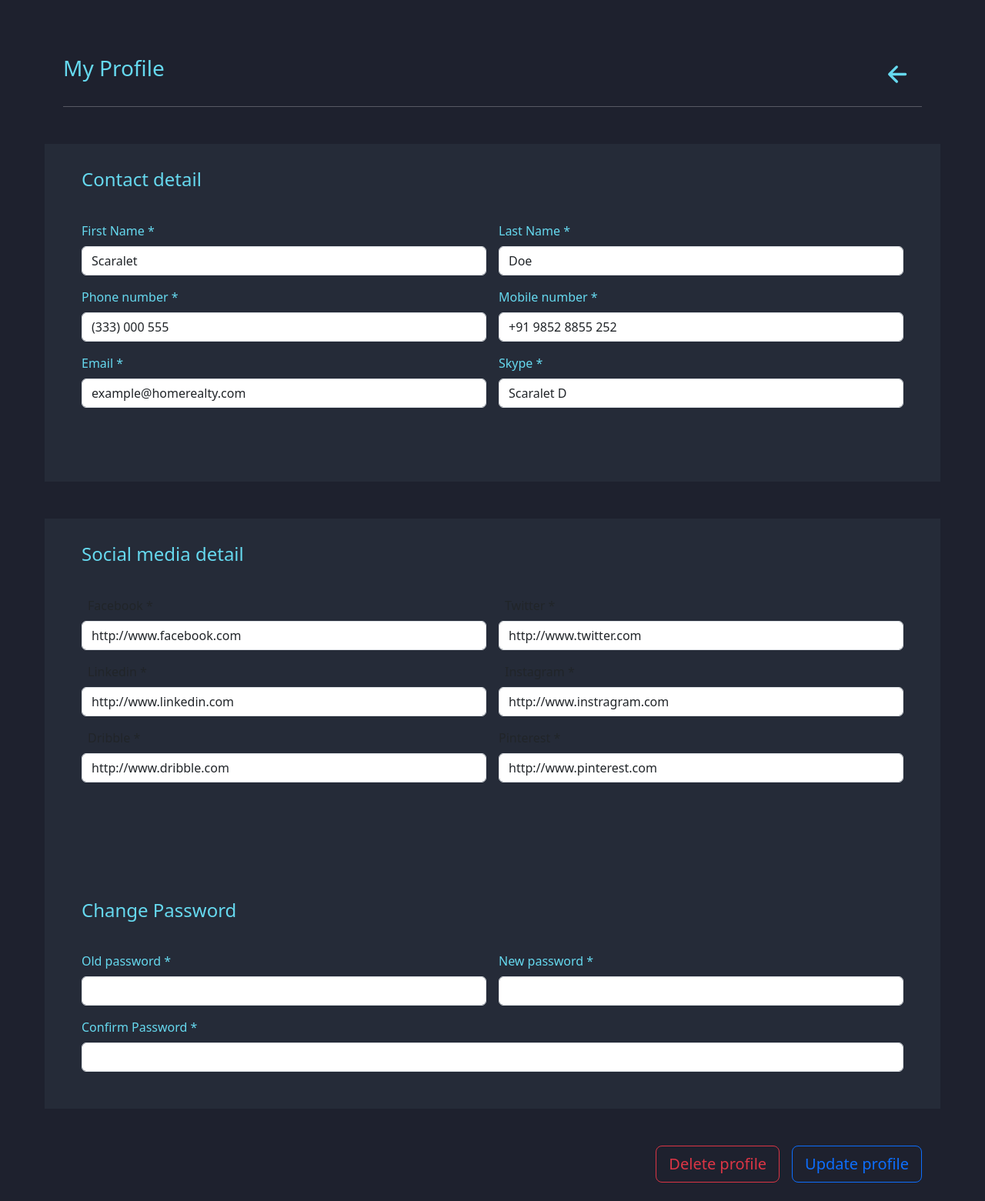
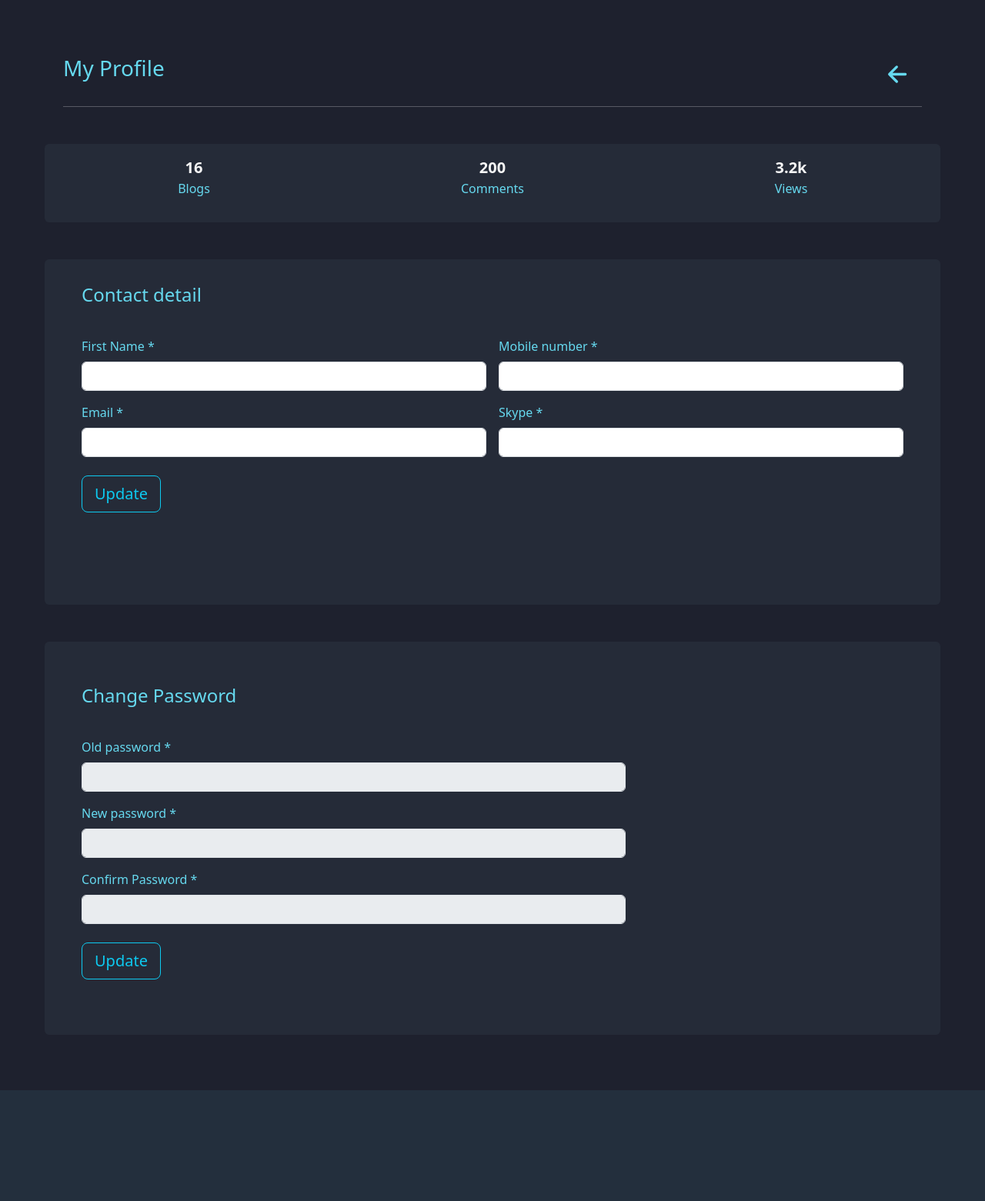
Before and after one commit to Subash0711/repos, a Django app: template blog/blog_project/user/templates/user_profile.html in a window 1280 px wide. Shown: the whole page at 77% size. After the commit the page ends 1417 px from the top, so only its background shows below. Run offline with Django 4.2, Linux system fonts and the light colour scheme; the template is opened without the code that fills it, so the values that code supplies are empty; some libraries are stand-ins or nearby versions.

Commit message:
added User profile,Message and alert box,password update api

```diff
--- a/blog/blog_project/blog_app/service.py
+++ b/blog/blog_project/blog_app/service.py
@@ -59,7 +59,7 @@ class BlogCommentServices:
             queryParams=parse_qs(request.META['QUERY_STRING'])
             msg=unquote(queryParams.get('message',[''])[0])
             cmtdata=UserComments.objects.select_related('blog','user').filter(is_deleted=False,blog=blogid).prefetch_related('blog__userid').order_by('-cmt_id')
-            return render(request,'view_blog.html',{'cmtCtx':cmtdata,'bloglist':blogCtx,'status':msg,'user':userdata['userfullname'],'usermail':userdata['usermail'],'loginUserId':userdata['userid'],'title':title})
+            return render(request,'view_blog.html',{'cmtCtx':cmtdata,'bloglist':blogCtx,'status':msg,'user':userdata['userfullname'],'usermail':userdata['usermail'],'userid':userdata['userid'],'title':title})
 
         @classmethod
         def addBlogComment(cls,request,id):
--- a/blog/blog_project/blog_app/templates/view_blog.html
+++ b/blog/blog_project/blog_app/templates/view_blog.html
@@ -5,7 +5,7 @@
         <div class="mx-auto col-md-10 d-flex flex-row-reverse">
             <!-- Add Blog Button -->
             {% if status %}
-            <div class="alert alert-success m-2 p-2 msg_box" id="add-success-msg-view" style="background-color: #8EE6CA;">
+            <div class="alert alert-success m-2 p-2 msg_box" id="add-success-msg-view" style="background-color: #8ee6ca;">
                 <strong>{{ status }}</strong>
             </div>
             {% endif %}
--- a/blog/blog_project/static/css/base.css
+++ b/blog/blog_project/static/css/base.css
@@ -41,8 +41,9 @@
 #logout-btn:hover svg path {
     fill: #191c27;
 }
-
-
-.text-color{
+.base_text_color{
     color:#66d9ef;
 }
+.base_text_color-2{
+    color: whitesmoke;
+}
--- a/blog/blog_project/user/templates/user_profile.html
+++ b/blog/blog_project/user/templates/user_profile.html
@@ -5,9 +5,17 @@
     <title>{{ title }}</title>
     {% load static %}
     <link rel="stylesheet" href="{% static 'css/bootstrap-5.min.css' %}">
-    <script src="{% static 'js/bootstrap-5.min.js' %}"></script>
     <link rel="stylesheet" href="{% static 'css/base.css'%}">
+    <script src="{% static 'js/jquery-3.7.0.min..js' %}"></script>
     <script src="https://ajax.googleapis.com/ajax/libs/jquery/3.6.4/jquery.min.js"></script>
+    <style>
+        .base_text_color{
+            color:#66d9ef;
+        }
+        .base_text_color-2{
+            color: whitesmoke;
+        }
+    </style>
 </head>
 
 <body style="background-color: #1e212e">
@@ -22,11 +30,10 @@
     <div class="container my-4 page_content" style="display: none;">
         <div class="row">
             <div class="col-12">
-                <!-- Page title -->
                 <div class="my-5">
                     <div class="row justify-content-between">
                         <div class="col-4">
-                            <h3 class="text-color">My Profile</h3>
+                            <h3 class="base_text_color">My Profile</h3>
                         </div>
                         <div class="col-4 d-flex flex-row-reverse">
                             <a class="btn" href="{% url 'BlogList_View' userid=userid %}"><svg
@@ -40,147 +47,119 @@
                     </div>
                     <hr style="color: white;">
                 </div>
-                <!-- Form START -->
-                <form>
-                    <div class="row mb-5 gx-5" style="background-color: #252b38">
+                <div class="row mb-5 gx-5 rounded" style="background-color: #252b38">
+                        <div class="col-4">
+                            <div class="d-flex flex-column m-2 p-2">
+                               <strong class="base_text_color-2 text-center" style="font-size: 20px;">16</strong>
+                                <p class="base_text_color text-center">Blogs</p>
+                            </div>
+                        </div>
+                        <div class="col-4">
+                            <div class="d-flex flex-column m-2 p-2">
+                                <strong class="base_text_color-2 text-center" style="font-size: 20px;">200</strong>
+                                <p class="base_text_color text-center">Comments</p>
+                            </div>
+                        </div>
+                        <div class="col-4">
+                            <div class="d-flex flex-column m-2 p-2">
+                                <strong class="base_text_color-2 text-center" style="font-size: 20px;">3.2k</strong>
+                                <p class="base_text_color text-center">Views</p>
+                            </div>
+                        </div>
+                </div>
+                <form action="" method="post">
+                    <div class="row mb-5 gx-5 rounded" style="background-color: #252b38">
                         <!-- Contact detail -->
                         <div class="col-xxl-8 mb-5 mb-xxl-0">
                             <div class="bg-secondary-soft px-4 py-5 rounded">
                                 <div class="row g-3">
-                                    <h4 class="mb-4 mt-0 text-color">Contact detail</h4>
+                                    <h4 class="mb-4 mt-0 base_text_color">Contact detail</h4>
                                     <!-- First Name -->
                                     <div class="col-md-6">
-                                        <label class="form-label text-color">First Name *</label>
+                                        <label class="form-label base_text_color">First Name *</label>
                                         <input type="text" class="form-control" placeholder="" aria-label="First name"
-                                            value="Scaralet">
-                                    </div>
-                                    <!-- Last name -->
-                                    <div class="col-md-6">
-                                        <label class="form-label text-color">Last Name *</label>
-                                        <input type="text" class="form-control" placeholder="" aria-label="Last name"
-                                            value="Doe">
-                                    </div>
-                                    <!-- Phone number -->
-                                    <div class="col-md-6">
-                                        <label class="form-label text-color">Phone number *</label>
-                                        <input type="text" class="form-control" placeholder="" aria-label="Phone number"
-                                            value="(333) 000 555">
+                                            >
                                     </div>
                                     <!-- Mobile number -->
                                     <div class="col-md-6">
-                                        <label class="form-label text-color">Mobile number *</label>
+                                        <label class="form-label base_text_color">Mobile number *</label>
                                         <input type="text" class="form-control" placeholder="" aria-label="Phone number"
-                                            value="+91 9852 8855 252">
+                                            >
                                     </div>
                                     <!-- Email -->
                                     <div class="col-md-6">
-                                        <label for="inputEmail4" class="form-label text-color">Email *</label>
-                                        <input type="email" class="form-control" id="inputEmail4"
-                                            value="example@homerealty.com">
+                                        <label for="inputEmail4" class="form-label base_text_color">Email *</label>
+                                        <input type="email" class="form-control" id="inputEmail4">
                                     </div>
                                     <!-- Skype -->
                                     <div class="col-md-6">
-                                        <label class="form-label text-color">Skype *</label>
-                                        <input type="text" class="form-control" placeholder="" aria-label="Phone number"
-                                            value="Scaralet D">
+                                        <label class="form-label base_text_color">Skype *</label>
+                                        <input type="text" class="form-control" placeholder="" aria-label="Phone number">
+                                        <input type="text" name="colum-name" value="contact-col" style="display: none;">
+                                        <input type="text" name="userid" value="{{userid}}" style="display: none;">
                                     </div>
-                                </div> <!-- Row END -->
+                                </div>
+                                <div class="gap-3 d-md-flex justify-content-md-start text-center my-4">
+                                    <button type="button" class="btn btn-outline-info btn-lg" id="cntct-update-btn" >Update</button>
+                                    <button type="button" class="btn btn-outline-success btn-lg" id="cntct-save-btn" style="display: none;">Save</button>
+                                    <button type="button" class="btn btn-outline-danger btn-lg" id="cntct-cncl-btn" style="display: none;">Cancel</button>
+                                </div>
                             </div>
                         </div>
-                        <!-- Upload profile -->
-                    </div> <!-- Row END -->
-
-                    <!-- Social media detail -->
-                    <div class="row mb-5 gx-5" style="background-color: #252b38">
-                        <div class="col-xxl-6 mb-5 mb-xxl-0">
-                            <div class="bg-secondary-soft px-4 py-5 rounded">
-                                <div class="row g-3">
-                                    <h4 class="mb-4 mt-0 text-color">Social media detail</h4>
-                                    <!-- Facebook -->
-                                    <div class="col-md-6">
-                                        <label class="form-label"><i
-                                                class="fab fa-fw fa-facebook me-2 text-facebook text-color"></i>Facebook
-                                            *</label>
-                                        <input type="text" class="form-control" placeholder="" aria-label="Facebook"
-                                            value="http://www.facebook.com">
-                                    </div>
-                                    <!-- Twitter -->
-                                    <div class="col-md-6">
-                                        <label class="form-label"><i
-                                                class="fab fa-fw fa-twitter text-twitter me-2 text-color"></i>Twitter
-                                            *</label>
-                                        <input type="text" class="form-control" placeholder="" aria-label="Twitter"
-                                            value="http://www.twitter.com">
-                                    </div>
-                                    <!-- Linkedin -->
-                                    <div class="col-md-6">
-                                        <label class="form-label"><i
-                                                class="fab fa-fw fa-linkedin-in text-linkedin me-2 text-color"></i>Linkedin
-                                            *</label>
-                                        <input type="text" class="form-control" placeholder="" aria-label="Linkedin"
-                                            value="http://www.linkedin.com">
-                                    </div>
-                                    <!-- Instragram -->
-                                    <div class="col-md-6">
-                                        <label class="form-label"><i
-                                                class="fab fa-fw fa-instagram text-instagram me-2 text-color"></i>Instagram
-                                            *</label>
-                                        <input type="text" class="form-control" placeholder="" aria-label="Instragram"
-                                            value="http://www.instragram.com">
-                                    </div>
-                                    <!-- Dribble -->
-                                    <div class="col-md-6">
-                                        <label class="form-label"><i
-                                                class="fas fa-fw fa-basketball-ball text-dribbble me-2 text-color"></i>Dribble
-                                            *</label>
-                                        <input type="text" class="form-control" placeholder="" aria-label="Dribble"
-                                            value="http://www.dribble.com">
-                                    </div>
-                                    <!-- Pinterest -->
-                                    <div class="col-md-6">
-                                        <label class="form-label"><i
-                                                class="fab fa-fw fa-pinterest text-pinterest text-color"></i>Pinterest
-                                            *</label>
-                                        <input type="text" class="form-control" placeholder="" aria-label="Pinterest"
-                                            value="http://www.pinterest.com">
-                                    </div>
-                                </div> <!-- Row END -->
-                            </div>
-                        </div>
-
+                    </div>
+                </form>
+                {% if errormessage %}
+                <div class="row mb-5 gx-5 rounded justify-content-md-end" style="position: fixed; top: 0; right: 0;width: 50rem;">
+                    <div class="col-md-12 m-5 p-3 rounded alert alert-danger"  id="alert-box" style="display: inline-block;width: auto;">
+                        <svg class="m-1" xmlns="http://www.w3.org/2000/svg" viewBox="0 0 12 12" width="12" height="12"><path d="M1.757 10.243a6.001 6.001 0 1 1 8.488-8.486 6.001 6.001 0 0 1-8.488 8.486ZM6 4.763l-2-2L2.763 4l2 2-2 2L4 9.237l2-2 2 2L9.237 8l-2-2 2-2L8 2.763Z"></path></svg>
+                        <strong>{{errormessage}}</strong>
+                    </div>
+                </div>
+                {% endif %}
+                {% if message %}
+                <div class="row mb-5 gx-5 rounded justify-content-md-end" style="position: fixed; top: 0; right: 0;width: 50rem;">
+                    <div class="col-md-12 m-5 p-3 rounded alert alert-success"  id="alert-box" style="display: inline-block;width: auto;">
+                        <svg  class="m-1" xmlns="http://www.w3.org/2000/svg" viewBox="0 0 12 12" width="12" height="12"><path d="M6 0a6 6 0 1 1 0 12A6 6 0 0 1 6 0Zm-.705 8.737L9.63 4.403 8.392 3.166 5.295 6.263l-1.7-1.702L2.356 5.8l2.938 2.938Z"></path></svg>
+                        <strong>{{ message }}</strong>
+                    </div>
+                </div>
+                {% endif %}
+                <form action="{% url 'User-Profile-View' userid=userid %}" method="post">
+                    <div class="row mb-5 gx-5 rounded" style="background-color: #252b38">
                         <!-- change password -->
                         <div class="col-xxl-6">
                             <div class="bg-secondary-soft px-4 py-5 rounded">
                                 <div class="row g-3">
-                                    <h4 class="my-4 text-color">Change Password</h4>
+                                    <h4 class="my-4 base_text_color">Change Password</h4>
                                     <!-- Old password -->
-                                    <div class="col-md-6">
-                                        <label for="exampleInputPassword1" class="form-label text-color">Old password
+                                    <div class="col-md-8">
+                                        <label for="exampleInputPassword1" class="form-label base_text_color">Old password
                                             *</label>
-                                        <input type="password" class="form-control" id="exampleInputPassword1">
+                                        <input type="password" class="form-control" id="old-password" name="old-password" disabled>
                                     </div>
                                     <!-- New password -->
-                                    <div class="col-md-6">
-                                        <label for="exampleInputPassword2" class="form-label text-color">New password
+                                    <div class="col-md-8">
+                                        <label for="exampleInputPassword2" class="form-label base_text_color">New password
                                             *</label>
-                                        <input type="password" class="form-control" id="exampleInputPassword2">
+                                        <input type="password" class="form-control" id="new-password" name="new-password" disabled>
                                     </div>
                                     <!-- Confirm password -->
-                                    <div class="col-md-12">
-                                        <label for="exampleInputPassword3" class="form-label text-color">Confirm
+                                    <div class="col-md-8">
+                                        <label for="exampleInputPassword3" class="form-label base_text_color">Confirm
                                             Password *</label>
-                                        <input type="password" class="form-control" id="exampleInputPassword3">
+                                        <input type="password" class="form-control" id="cnf-new-password" disabled>
+                                        <input type="text" name="colum-name" value="password-col" style="display: none;">
                                     </div>
+                                </div>
+                                <div class="gap-3 d-md-flex justify-content-md-start text-center my-4">
+                                    <button type="button" class="btn btn-outline-info btn-lg" id="pass-update-btn" >Update</button>
+                                    <button type="submit" class="btn btn-outline-success btn-lg" id="pass-save-btn" style="display: none;" disabled>Save</button>
+                                    <button type="button" class="btn btn-outline-danger btn-lg" id="pass-cancel-btn" style="display: none;">Cancel</button>
                                 </div>
                             </div>
                         </div>
-                    </div> <!-- Row END -->
-                    <!-- button -->
-                    <div class="gap-3 d-md-flex justify-content-md-end text-center">
-                        <button type="button" class="btn btn-outline-danger btn-lg">Delete profile</button>
-                        <button type="button" class="btn btn-outline-primary btn-lg">Update profile</button>
                     </div>
-                </form> <!-- Form END -->
+                </form>
             </div>
         </div>
     </div>
@@ -188,8 +167,49 @@
 
 </html>
 <script>
-    $(window).on('load', function () {
-        $('.page_loader').fadeOut(1000);
-        $('.page_content').fadeIn(1000);
+    $(window).on("load", function () {
+        $(".page_loader").fadeOut(1000);
+        $(".page_content").fadeIn(1000);
+    })
+    $(document).ready(function () {
+        $("#cntct-update-btn").click(function () {
+            $(this).hide()
+            $("#cntct-save-btn").toggle()
+            $("#cntct-cncl-btn").toggle()
+        })
+        $("#cntct-cncl-btn").click(function () {
+            $(this).hide()
+            $("#cntct-save-btn").hide()
+            $("#cntct-update-btn").toggle()
+        })
+        $("#pass-update-btn").click(function () {
+            $(this).hide()
+            $("#pass-save-btn").toggle()
+            $("#pass-cancel-btn").toggle()
+            $("#old-password").prop("disabled", false);
+            $("#new-password").prop("disabled", false);
+            $("#cnf-new-password").prop("disabled", false);
+        })
+        $("#pass-cancel-btn").click(function () {
+            $(this).hide()
+            $("#pass-save-btn").hide()
+            $("#pass-update-btn").toggle()
+            $("#old-password").prop("disabled", true).val("");
+            $("#new-password").prop("disabled", true).val("");
+            $("#cnf-new-password").prop("disabled", true).val("");
+        })
+        setTimeout(function() {
+        $("#alert-box").fadeOut("slow");
+        }, 3500);
+
+        $("#cnf-new-password").on("input",function () {
+            valuNew=$("#new-password").val()
+            ValuConf=$("#cnf-new-password").val()
+            if (valuNew == ValuConf && valuNew != "" && ValuConf != ""){
+                $("#pass-save-btn").prop("disabled", false);
+            } else {
+                $("#pass-save-btn").prop("disabled", true);
+            }
+        })
     })
 </script>
```
Also changed, not shown: blog/blog_project/user/service.py (+29 -4 lines), blog/blog_project/user/templates/signup.html (+24 -4 lines), blog/blog_project/user/views.py (+5 -6 lines).
